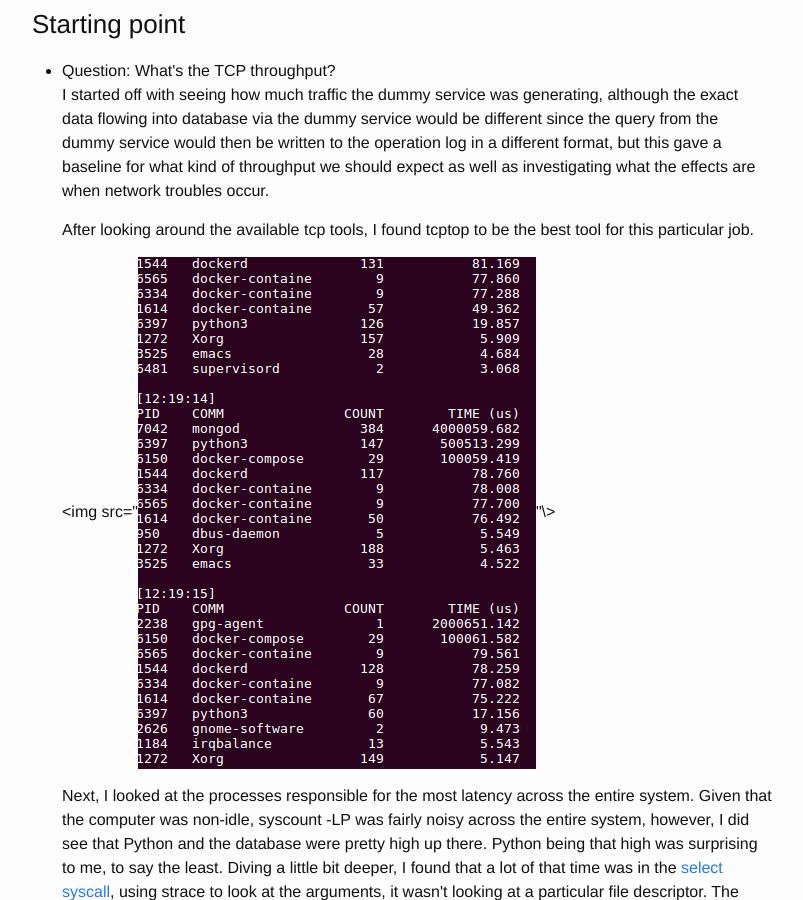
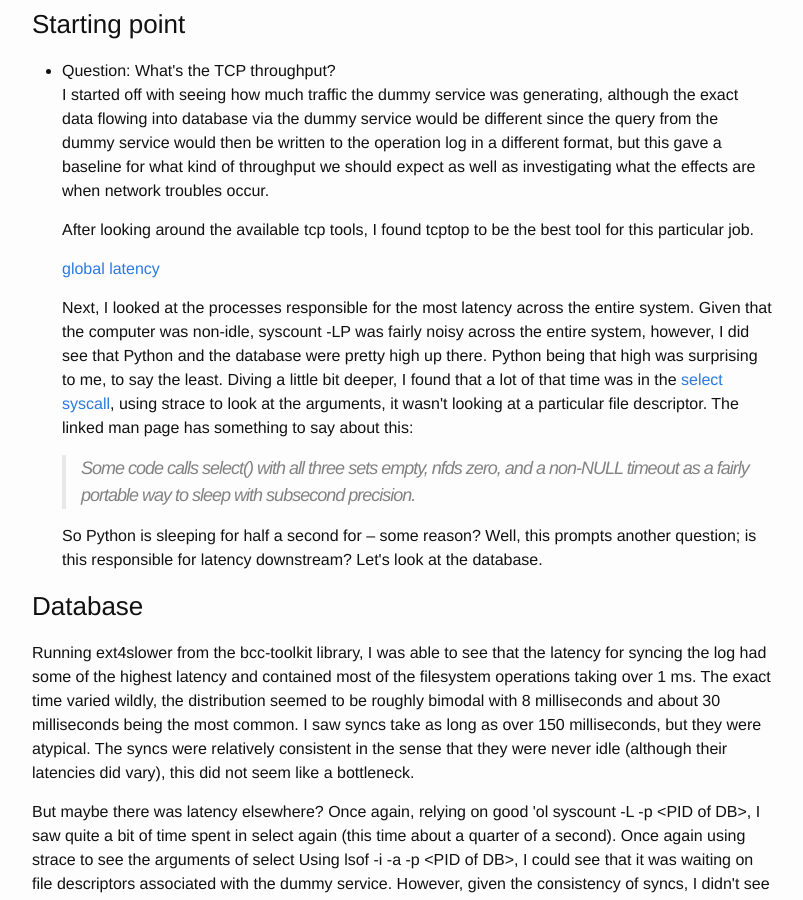
Before and after one commit to b-t-g/b-t-g.github.io, a Jekyll site: the page built from _posts/2018-04-09-bcc.html, in a window 1280 px wide and 900 px high, scrolled down 1025 px. Shown: the whole window, without its empty margins (238-1041 px from the left). Built offline with Jekyll 4.4.1, drawn with Linux system fonts in a browser that asks for light colours; formulas are drawn with MathJax 3.

Commit message:
Try screenshot again

```diff
--- a/_posts/2018-04-09-bcc.html
+++ b/_posts/2018-04-09-bcc.html
@@ -75,7 +75,7 @@ After looking around the available tcp tools, I found tcptop to be the best tool
 </p>
 
 <p>
-&lt;img src="<img src="https://b-t-g.github.com/assets/global_latency.png" alt="global_latency.png" />"\&gt;
+<a href="https://b-t-g.github.com/assets/global_latency.png">global latency</a>
 </p>
 
 <p>
```
